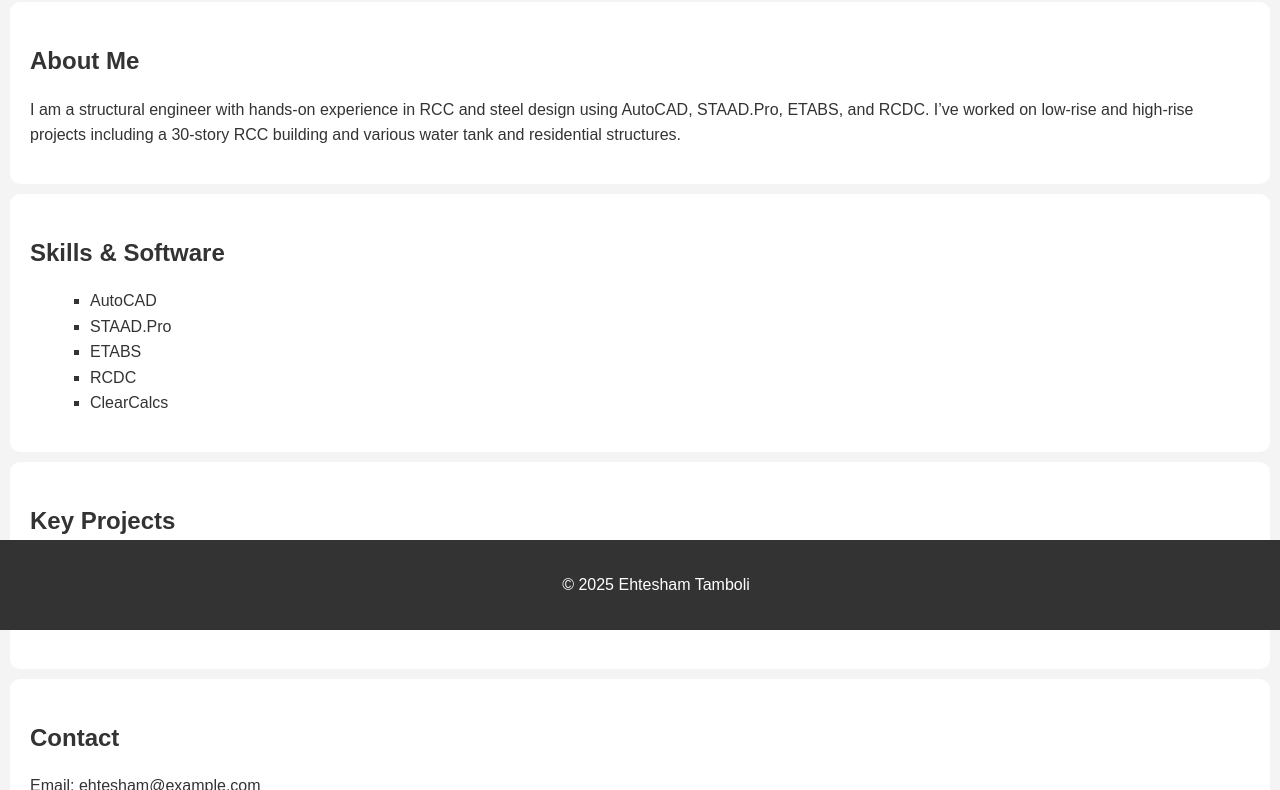
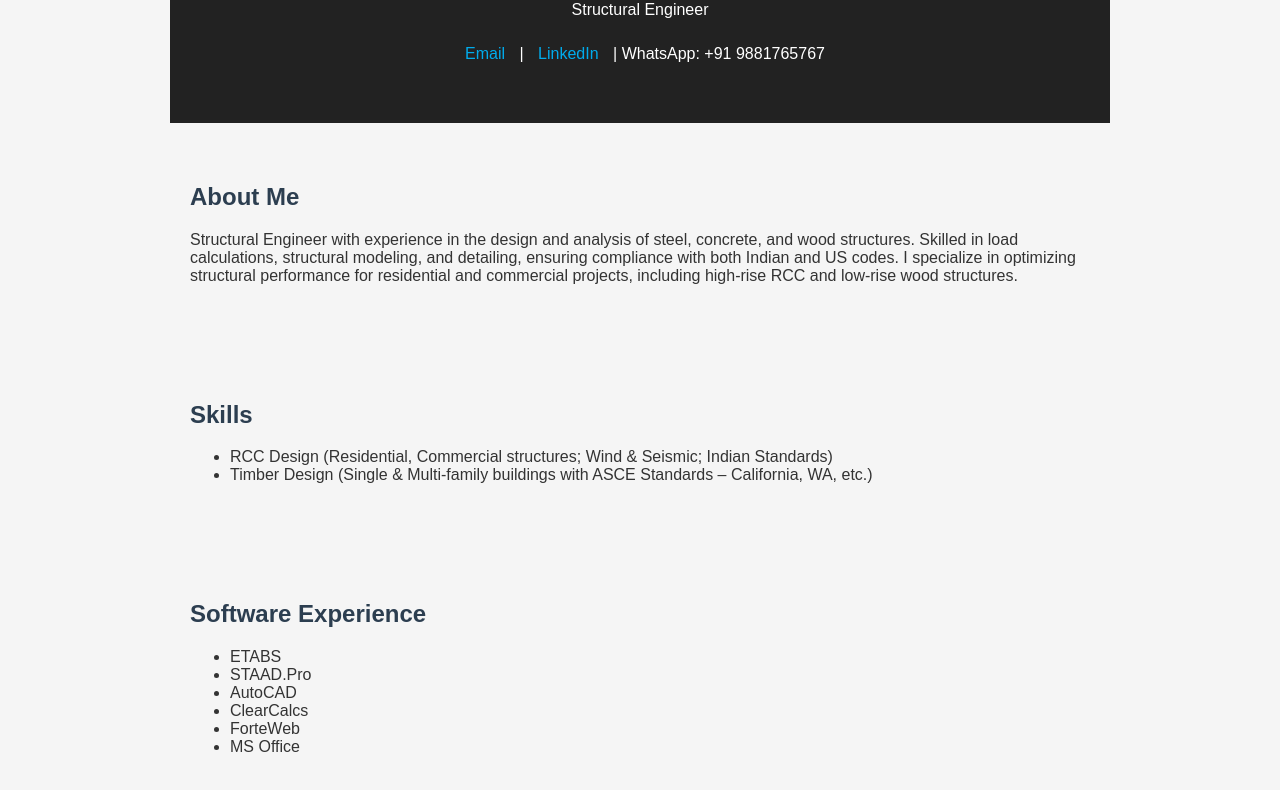
Before and after one commit to Ehtesham0/ehtesham0.github.io, a plain HTML site: page index.html in a window 1280 px wide. Shown: the part 170-960 px from the top of the page. Drawn offline with Linux system fonts and the light colour scheme.

Commit message:
Add files via upload

```diff
--- a/index.html
+++ b/index.html
@@ -1,52 +1,51 @@
-
 <!DOCTYPE html>
 <html lang="en">
 <head>
-  <meta charset="UTF-8" />
-  <meta name="viewport" content="width=device-width, initial-scale=1.0" />
+    <meta charset="UTF-8">
     <title>Ehtesham Tamboli | Structural Engineer</title>
-  <link rel="stylesheet" href="style.css" />
+    <link rel="stylesheet" href="style.css">
 </head>
 <body>
-  <header>
+    <section id="hero">
         <h1>Ehtesham Tamboli</h1>
-    <p>Structural Design Engineer | Pune</p>
-  </header>
-
-  <section class="about">
-    <h2>About Me</h2>
-    <p>I am a structural engineer with hands-on experience in RCC and steel design using AutoCAD, STAAD.Pro, ETABS, and RCDC. I’ve worked on low-rise and high-rise projects including a 30-story RCC building and various water tank and residential structures.</p>
+        <p>Structural Engineer</p>
+        <div class="contact">
+            <a href="mailto:tambolies5214@gmail.com">Email</a> |
+            <a href="https://www.linkedin.com/in/ehtesham-tamboli-20a6631b9">LinkedIn</a> |
+            <span>WhatsApp: +91 9881765767</span>
+        </div>
     </section>
 
-  <section class="skills">
-    <h2>Skills & Software</h2>
+    <section id="about">
+        <h2>About Me</h2>
+        <p>Structural Engineer with experience in the design and analysis of steel, concrete, and wood structures.
+        Skilled in load calculations, structural modeling, and detailing, ensuring compliance with both Indian and US codes.
+        I specialize in optimizing structural performance for residential and commercial projects, including high-rise RCC and low-rise wood structures.</p>
+    </section>
+
+    <section id="skills">
+        <h2>Skills</h2>
         <ul>
-      <li>AutoCAD</li>
-      <li>STAAD.Pro</li>
-      <li>ETABS</li>
-      <li>RCDC</li>
-      <li>ClearCalcs</li>
+            <li>RCC Design (Residential, Commercial structures; Wind & Seismic; Indian Standards)</li>
+            <li>Timber Design (Single & Multi-family buildings with ASCE Standards – California, WA, etc.)</li>
         </ul>
     </section>
 
-  <section class="projects">
-    <h2>Key Projects</h2>
+    <section id="software">
+        <h2>Software Experience</h2>
         <ul>
-      <li><strong>30-Story RCC Building:</strong> Design and detailing of vertical elements using STAAD.Pro and RCDC.</li>
-      <li><strong>Elevated Water Tanks:</strong> RCC design of square and circular ESRs for different seismic zones.</li>
-      <li><strong>G+2 Wood Building (USA):</strong> Structural design as per US standards.</li>
+            <li>ETABS</li>
+            <li>STAAD.Pro</li>
+            <li>AutoCAD</li>
+            <li>ClearCalcs</li>
+            <li>ForteWeb</li>
+            <li>MS Office</li>
         </ul>
     </section>
 
-  <section class="contact">
-    <h2>Contact</h2>
-    <p>Email: ehtesham@example.com</p>
-    <p>LinkedIn: linkedin.com/in/ehtesham</p>
-    <p>GitHub: github.com/Ehtesham0</p>
+    <section id="resume">
+        <h2>Resume</h2>
+        <a href="assets/resume.pdf" download>Download Resume</a>
     </section>
-
-  <footer>
-    <p>© 2025 Ehtesham Tamboli</p>
-  </footer>
 </body>
 </html>
--- a/style.css
+++ b/style.css
@@ -1,37 +1,35 @@
 
 body {
-  font-family: Arial, sans-serif;
-  margin: 0;
-  padding: 0;
-  line-height: 1.6;
-  background-color: #f4f4f4;
-  color: #333;
-}
-header {
-  background: #333;
-  color: #fff;
-  padding: 1rem 0;
-  text-align: center;
+    font-family: Arial, sans-serif;
+    margin: 0;
+    padding: 0;
+    background: #f5f5f5;
+    color: #333;
 }
 section {
-  padding: 20px;
-  margin: 10px;
-  background: #fff;
-  border-radius: 10px;
+    padding: 40px;
+    max-width: 900px;
+    margin: auto;
 }
-h1, h2 {
-  margin-bottom: 10px;
+#hero {
+    background: #222;
+    color: white;
+    text-align: center;
+    padding: 60px 20px;
 }
-ul {
-  list-style-type: square;
-  margin-left: 20px;
+h1 {
+    font-size: 3em;
+    margin-bottom: 0.3em;
 }
-footer {
-  text-align: center;
-  padding: 1rem;
-  background: #333;
-  color: #fff;
-  position: fixed;
-  width: 100%;
-  bottom: 0;
+h2 {
+    color: #2c3e50;
 }
+.contact a {
+    color: #00aced;
+    margin: 0 10px;
+    text-decoration: none;
+}
+.contact span {
+    display: inline-block;
+    margin-top: 10px;
+}
```
Also changed, not shown: 1 other file. Lines whose indentation alone changed are shown as unchanged.
